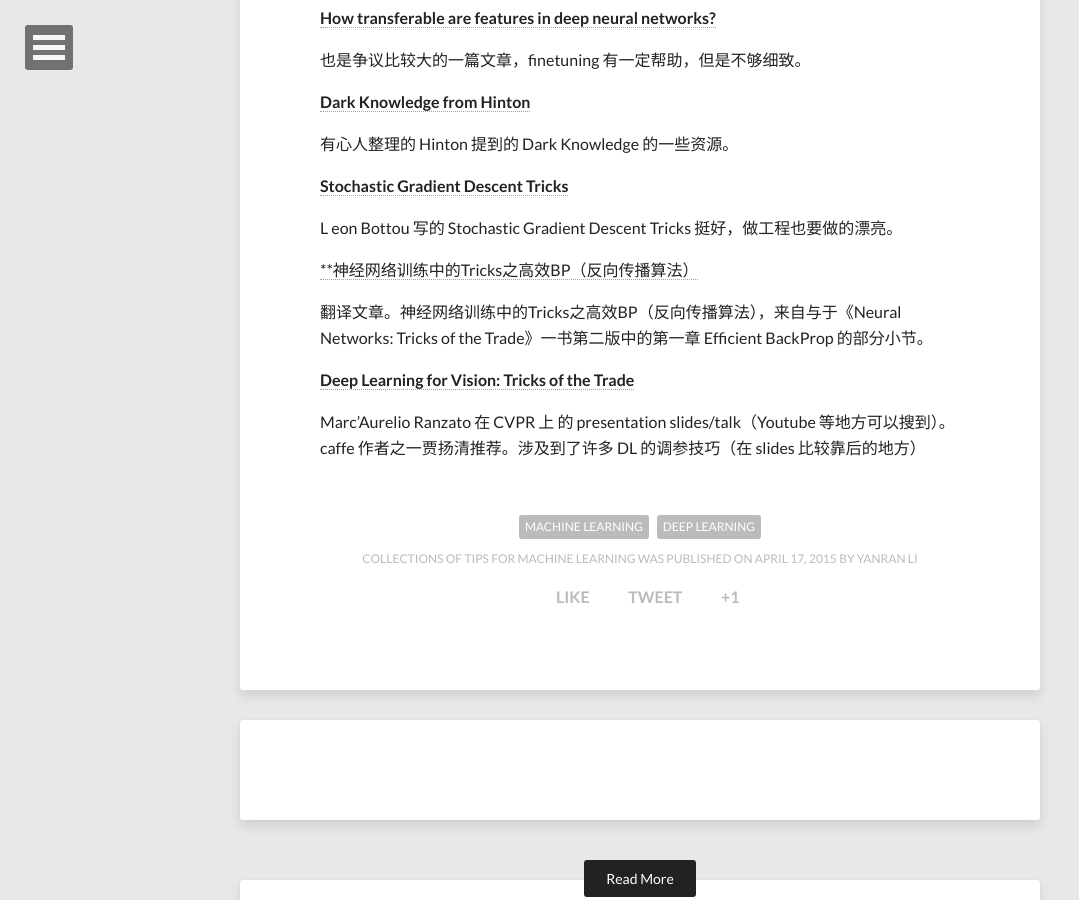
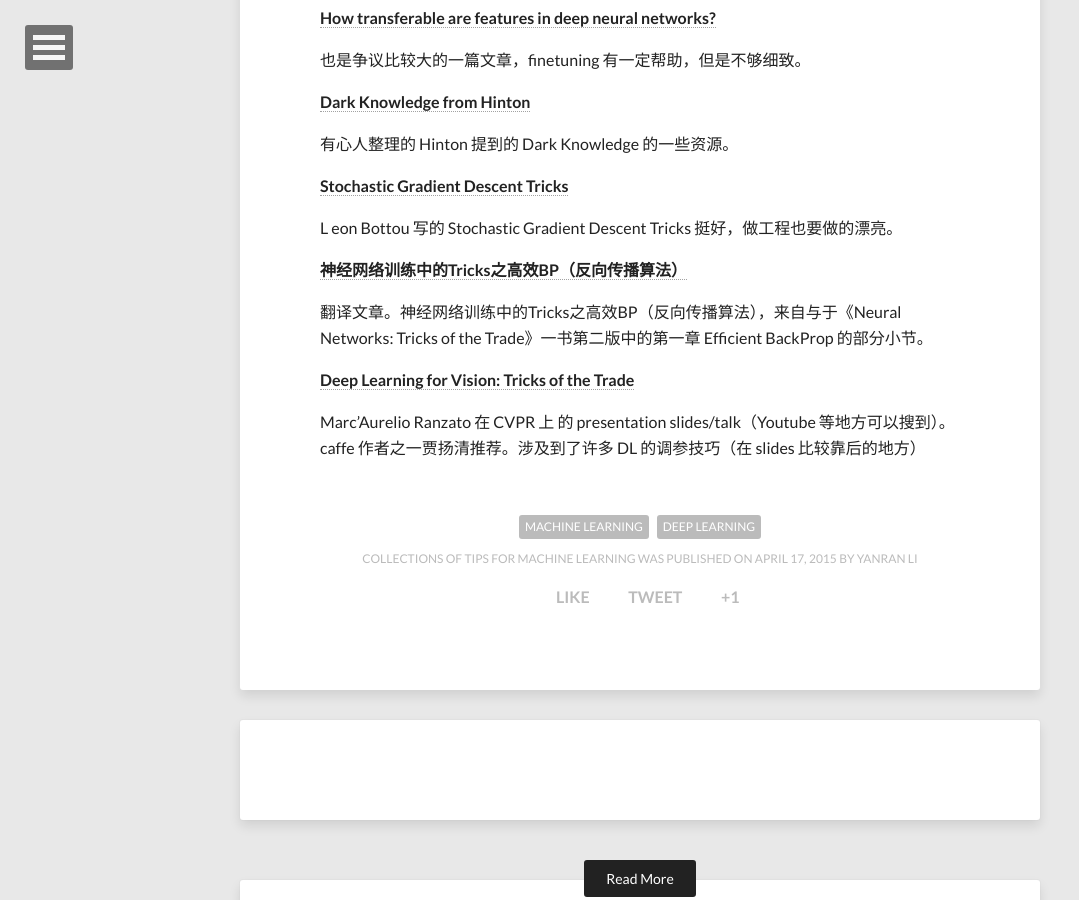
Before and after one commit to niangaotuantuan/niangaotuantuan.github.io, a Jekyll site: the page built from _posts/2015/2015-04-17-collections-of-tips-for-machine-learning.md, in a window 1280 px wide and 900 px high, scrolled down 1687 px. Shown: the whole window, without its empty margins (0-1079 px from the left). Built offline with Jekyll 4.4.1, drawn with Linux system fonts in a browser that asks for light colours; nearby versions of some CDN libraries; comment, search, counter and statistics services are not loaded.

```diff
--- a/_posts/2015/2015-04-17-collections-of-tips-for-machine-learning.md
+++ b/_posts/2015/2015-04-17-collections-of-tips-for-machine-learning.md
@@ -78,7 +78,7 @@ networks?**](http://papers.nips.cc/paper/5347-how-transferable-are-features-in-d
 
 L eon Bottou 写的 Stochastic Gradient Descent Tricks 挺好，做工程也要做的漂亮。
 
-[**神经网络训练中的Tricks之高效BP（反向传播算法）](http://blog.csdn.net/zouxy09/article/details/45288129)
+[**神经网络训练中的Tricks之高效BP（反向传播算法）**](http://blog.csdn.net/zouxy09/article/details/45288129)
 
 翻译文章。神经网络训练中的Tricks之高效BP（反向传播算法），来自与于《Neural Networks: Tricks of the Trade》一书第二版中的第一章 Efficient BackProp 的部分小节。
 
```
